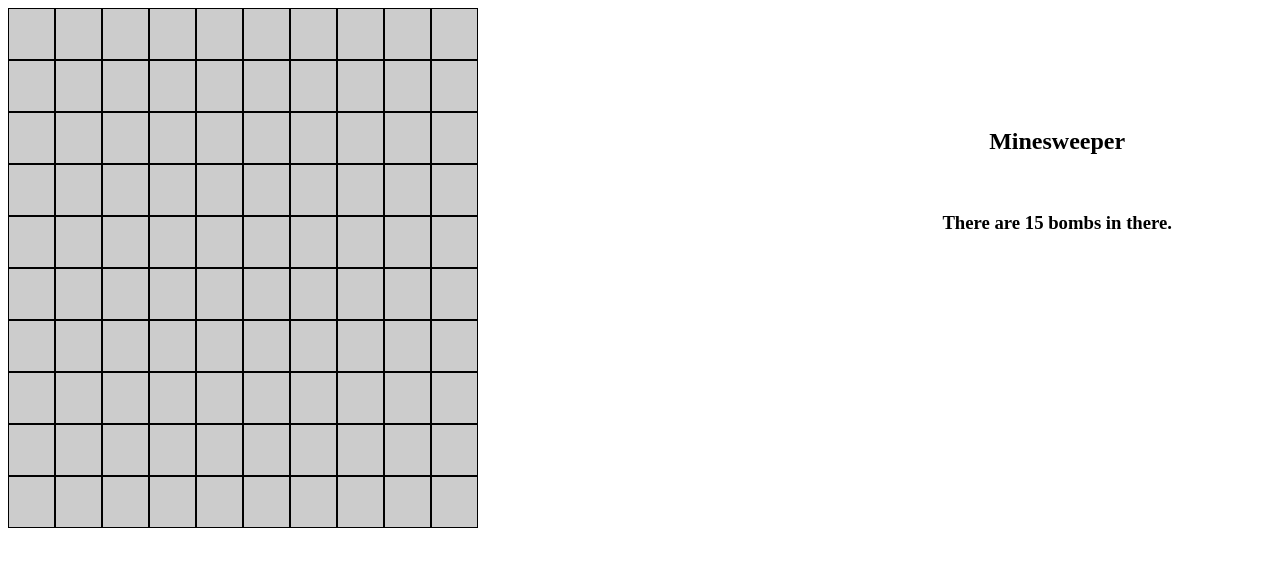
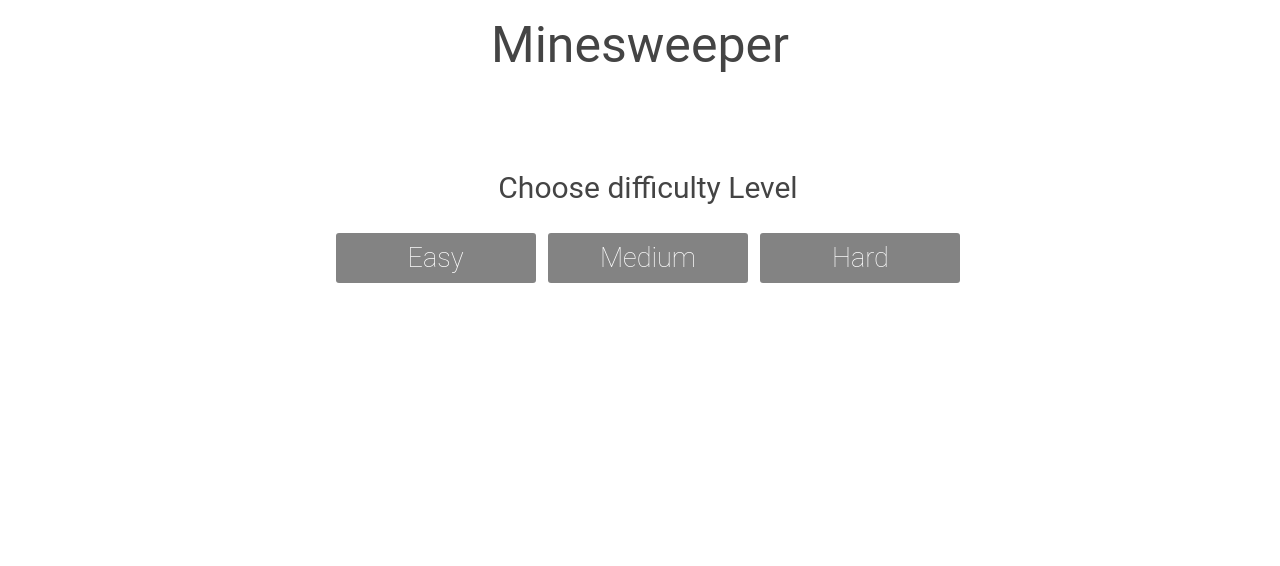
Before and after one commit to avinashb98/Minesweeper, a plain HTML site: page index.html in a window 1280 px wide. Drawn offline with Linux system fonts and the light colour scheme.

Commit message:
Improved

```diff
--- a/index.html
+++ b/index.html
@@ -8,17 +8,21 @@
     <link rel="stylesheet" href="style.css">
   </head>
   <body>
-    <div id="board">
-      <div class="controls">
-        <h2>Minesweeper</h2><br>
-        <div class="info">
-          <h3>There are 15 bombs in there.</h3>
-        </div>
+    <div class="heading big-font">Minesweeper</h1>
 
-        <button id="reset" type="button" name="button" hidden>Reset</button>
-      </div>
+    <div id="difficulty">
+      <div class="heading small-font">Choose difficulty Level</div>
+      <button class="btn" onclick="start(1)">Easy</button>
+      <button class="btn" onclick="start(2)">Medium</button>
+      <button class="btn" onclick="start(3)">Hard</button>
+    </div>
 
+    <div class="wrapper">
+      <div id="board"></div>
     </div>
+    <div id="timer">
+    </div>
+
     <script src="index.js" charset="utf-8"></script>
   </body>
 </html>
--- a/index.js
+++ b/index.js
@@ -1,15 +1,15 @@
-let board = document.getElementById('board'),
-    reset = document.getElementById('reset');
-
-reset.addEventListener('click', ()=> {
-  location.reload();
-});
+let difficulty = document.getElementById('difficulty'),
+    board = document.getElementById('board'),
+    timer = document.getElementById('timer');
 
 let cells = []; //Matrix of cells
 
-let m = 10, //rows
-    n = 10, //columns
+let m = 0, //rows
+    n = 0,
+    bombs = 0, //columns
     counter = 0;
+let timing;
+
 
 let generateBoard = ()=> {
 
@@ -54,7 +54,7 @@ let generateBombs = ()=> {
     }
   }
 
-  for(let i = 0; i < 15; i++) {
+  for(let i = 0; i < bombs; i++) {
     let cell = arr[Math.floor(Math.random() * arr.length)];
     cell.val = -1;
     arr.splice(arr.indexOf(cell), 1);
@@ -89,7 +89,7 @@ let generateValues = ()=> {
 let reveal = (cell)=> {
 
   if(cell.val === -1) {
-    gameOver();
+    gameOver(cell);
   } else if(cell.val > 0) {
     cell.square.innerHTML = cell.val;
     cell.revealed = true;
@@ -120,25 +120,65 @@ let reveal = (cell)=> {
 
 }
 
-let gameOver = ()=> {
-  document.getElementsByClassName('info')[0].innerHTML = '<h3>Oops!! Game Over</h3>';
-  reset.hidden = false;
+let gameOver = (cell)=> {
 
   console.log("game over");
+
   for(let i = 0; i < m; i++) {
     for(let j = 0; j < n; j++) {
 
       if(cells[i][j].val === -1) {
-        cells[i][j].square.innerHTML = 'X';
-      } else {
-        cells[i][j].square.innerHTML = cells[i][j].val;
+  		cells[i][j].square.innerHTML = '<img src="bomb.png">';
+      	cells[i][j].square.className += ' revealed';
       }
-
-      cells[i][j].square.className += ' revealed';
     }
   }
+  cell.square.innerHTML = '<img src="explosion.png">';
+
+  reveal = ()=> {};
+  clearInterval(timing);
 }
 
-generateBoard();
-generateBombs();
-generateValues();
+let start = (level)=> {
+  if(level === 1) {
+    m = n = 9;
+    bombs = 10;
+  }
+  if(level === 2) {
+    m = n = 16;
+    bombs = 40;
+  }
+  if(level === 3) {
+    m = 16;
+    n = 30;
+    bombs = 99;
+  }
+
+  difficulty.hidden = true;
+  generateBoard();
+  generateBombs();
+  generateValues();
+
+  let sec = 0;
+  let min = 0;
+  timing = setInterval(()=> {
+  	if(sec === 60) {
+  		sec = 0;
+  		min++;
+  	}
+
+  	if(sec < 10 && min < 10) {
+  		timer.innerHTML = `0${min}:0${sec}`;
+  	} else if(sec >=10 && min < 10) {
+  		timer.innerHTML = `0${min}:${sec}`;
+  	} else if(sec < 10 && min >= 10) {
+  		timer.innerHTML = `${min}:0${sec}`;
+  	} else {
+  		timer.innerHTML = `${min}:${sec}`;
+  	}
+
+  	sec++;
+  }, 1000);
+
+
+}
--- a/style.css
+++ b/style.css
@@ -1,28 +1,72 @@
-#board {
+body {
+  text-align: center;
 }
 
-.controls {
-  text-align: center;
-  width: auto;
-  margin-top: 100px;
-  margin-right: 100px;
-  float: right;
+.heading {
+  font-family: 'Roboto', sans-serif;
+  margin-top: 2vh;
+  margin-bottom: 2vh;
+  color: #444;
+}
+  .big-font {
+    font-size: 50px;
+  }
+  .small-font {
+    font-size: 30px;
   }
 
+.wrapper {
+  margin-top: 10vh;
+  text-align: center;
+}
+#board {
+  display: inline-block;
+}
   .row {
     display: flex;
   }
 
   .square {
-  font-size: 25px;
+    font-size: 3vh;
     text-align: center;
     padding: 5px;
-  padding-top: 10px;
-  width: 35px;
-  height: 35px;
+    width: 3vh;
+    height: 3vh;
     background-color: #ccc;
-  border: 1px solid black;
+    border: 1px solid #ddd;
   }
   .revealed {
     background-color: #efefef;
   }
+
+
+img {
+  height: 3vh;
+}
+
+#difficulty {
+  position: absolute;
+  /*margin-top: 15vh;*/
+  padding-top: 10vh;
+  width: 100%;
+  margin: 0 auto;
+}
+
+.btn {
+  color: #FFFFFF;
+  background: #838383;
+  width: 200px;
+  height: 50px;
+  border: 0px;
+  border-radius: 3px;
+  position: relative;
+  text-align: center;
+  font-family: 'Roboto', sans-serif;
+  font-weight: lighter;
+  font-size: 27px;
+  cursor: pointer;
+  overflow: hidden;
+  padding: 8px;
+  display: inline-block;
+  text-decoration: none;
+}
```
Also changed, not shown: bomb.png (added), explosion.png (added). Lines whose indentation alone changed are shown as unchanged.
